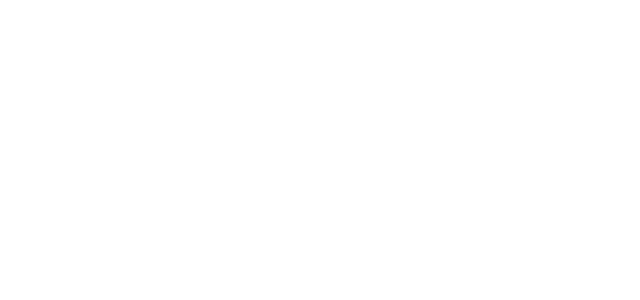
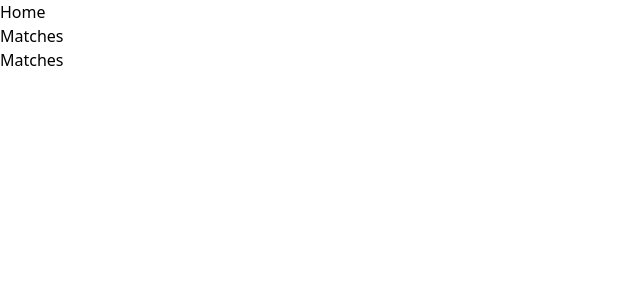
Before and after one commit to HristofarDimitrov/introduction-vladi, a React (Vite) app: page /matches in a window 1280 px wide. Shown: the top 300 px of the page, without its empty margins (0-640 px from the left). Built offline with nearby package versions, Linux system fonts and the light colour scheme.

Commit message:
chore: setup basic structure

```diff
--- a/package.json
+++ b/package.json
@@ -11,7 +11,8 @@
   },
   "dependencies": {
     "react": "^18.2.0",
-    "react-dom": "^18.2.0"
+    "react-dom": "^18.2.0",
+    "react-router-dom": "^6.15.0"
   },
   "devDependencies": {
     "@types/react": "^18.2.15",
--- a/src/App.tsx
+++ b/src/App.tsx
@@ -1,7 +1,21 @@
 import "./App.css";
+import { BrowserRouter as Router, Routes, Route } from "react-router-dom";
+import { Home } from "./pages/Home";
+import { Matches } from "./pages/Matches";
+import { Nav } from "./components/Nav";
 
 function App() {
-  return <></>;
+  return (
+    <Router>
+      <Nav />
+      <Routes>
+        <Route path="/" element={<Home />}></Route>
+      </Routes>
+      <Routes>
+        <Route path="/matches" element={<Matches />}></Route>
+      </Routes>
+    </Router>
+  );
 }
 
 export default App;
--- /dev/null
+++ b/src/components/Nav.tsx
@@ -0,0 +1,16 @@
+import { Link } from "react-router-dom";
+
+export const Nav = () => {
+  return (
+    <nav>
+      <ul>
+        <li>
+          <Link to="/">Home</Link>
+        </li>
+        <li>
+          <Link to="/matches">Matches</Link>
+        </li>
+      </ul>
+    </nav>
+  );
+};
--- /dev/null
+++ b/src/pages/Home.tsx
@@ -0,0 +1,3 @@
+export const Home = () => {
+  return <h1>Home</h1>;
+};
--- /dev/null
+++ b/src/pages/Matches.tsx
@@ -0,0 +1,3 @@
+export const Matches = () => {
+  return <h1>Matches</h1>;
+};
```
Also changed, not shown: 1 other file (tests, documents, lock files or other folders).
